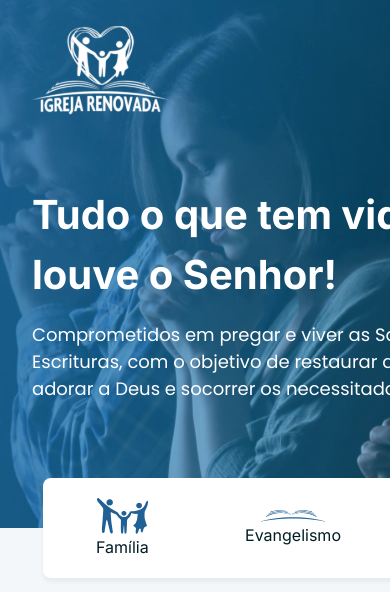
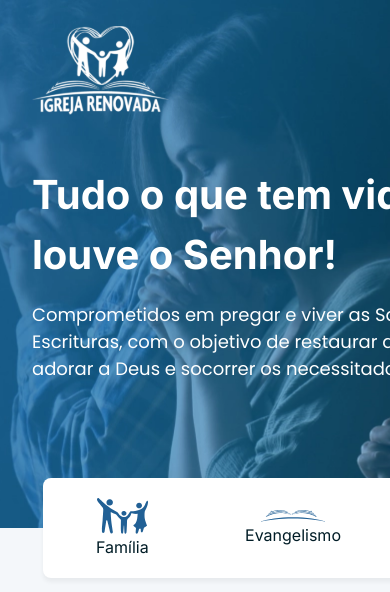
Before and after one commit to eriquyjhordan/igreja-renovada, a Next.js app: page / in a window 390 px wide. Shown: the top 592 px of the page. Built offline with nearby package versions, Linux system fonts and the light colour scheme.

Commit message:
fix: title margin

```diff
--- a/src/styles/Home.module.css
+++ b/src/styles/Home.module.css
@@ -169,7 +169,7 @@
   }
 
   .titleWrapper {
-    margin-top: 4.375rem;
+    margin-top: 3.125rem;
   }
 
   .title {
```
